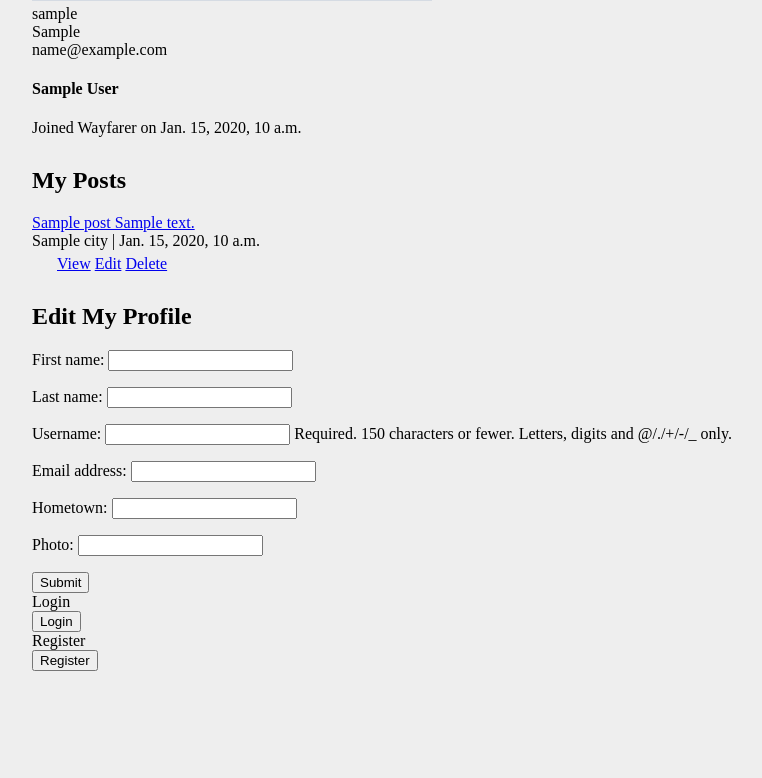
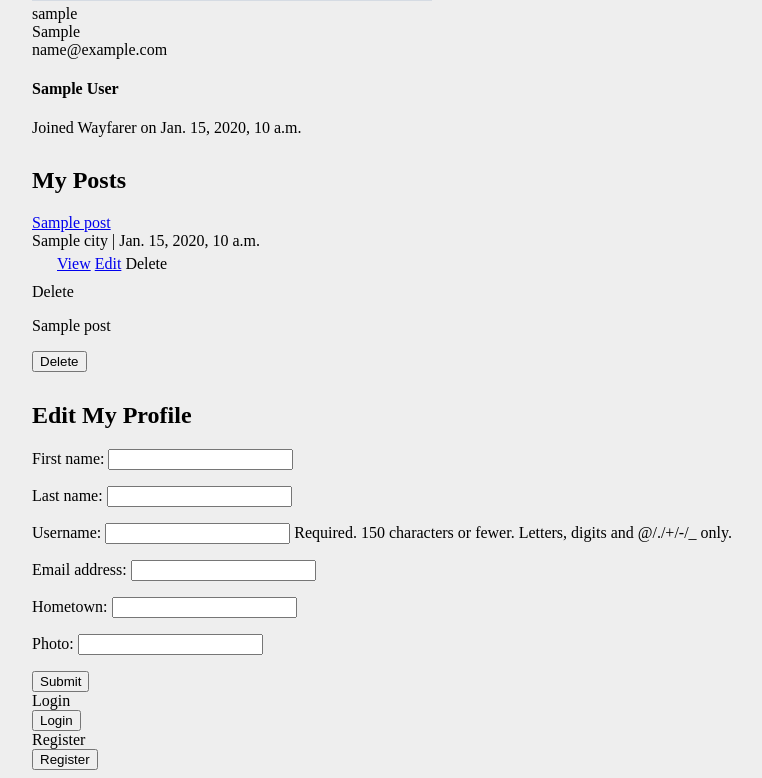
Before and after one commit to jasonhawkharris/wayfarer, a Django app: page /settings/ in a window 1280 px wide. Shown: the part 2184-2962 px from the top of the page, without its empty margins (198-960 px from the left). Before the commit the page ends 2855 px from the top, so only its background shows below. Run offline with Django 3.2, Linux system fonts and the light colour scheme; a user stored in the database is signed in; tables that the repository leaves empty hold one stand-in row (values such as "Sample post"); grey boxes marked "Sample" are stand-in pictures; some libraries are stand-ins or nearby versions.

Commit message:
delete modal renders and deletes

```diff
--- a/main_app/templates/base.html
+++ b/main_app/templates/base.html
@@ -185,12 +185,16 @@
 
 
 
+
     <script>
         $('#login-link').on('click', function () {
             $('#login-modal').modal('show');
         });
         $('#register-link').on('click', function () {
             $('#register-modal').modal('show');
+        })
+        $('#delete-link').on('click', function(){
+            $('#delete-modal').modal('show');
         })
 
 
--- a/main_app/templates/settings.html
+++ b/main_app/templates/settings.html
@@ -63,7 +63,6 @@
                         <div class="content">
                             <a href="{% url 'post' post.id %}" class="header">
                                 {{ post.title }}
-                                {{post.content}}
                             </a>
                             <div class="description">
                                 {{ post.city }} | {{ post.publish_date }}
@@ -72,8 +71,20 @@
                         <div class="ui mini buttons">
                             <a href="{% url 'post' post.id %}" class="ui green button">View</a>
                             <a class="ui blue button" href="{% url 'update_post' post.id %}">Edit</a>
-                            <a class="ui red button" href="{% url 'post_delete' post.id %}">Delete</a>
+                            <a class="ui icon red button"  data-tooltip="This will DELETE your post."  data-inverted="" id="delete-link">Delete</a>
                         </div>
+                    </div>
+
+    <!-- DELETE MODAL-->
+                    <div class="ui tiny modal" id="delete-modal">
+                        <div class="header">Delete</div>
+                            <div class="content">
+                                <form class="ui form" action="{% url 'post_delete' post.id%}" method="POST">
+                                    {% csrf_token %}
+                                    <p>{{ post.title }}</p>
+                                <input type="submit" class="ui primary button" value="Delete">
+                                </form>
+                            </div>
                     </div>
                     {% endfor %}
                 </div>
@@ -94,6 +105,7 @@
             </div>
         </div>
     </div>
+
     <script>
         $('.tabular.menu .item').tab();
     </script>
--- a/main_app/views.py
+++ b/main_app/views.py
@@ -1,6 +1,8 @@
 from django.http import request
 from django.shortcuts import render, redirect
 from .models import City, Post, Profile
+from django.contrib import messages
+from popup_field.views import PopupCRUDViewSet
 from django.contrib.auth import login, authenticate
 from django.contrib.auth.models import User
 from django.contrib.auth.forms import UserCreationForm
@@ -104,8 +106,12 @@
 
 
 def post_delete(request, post_id):
-    Post.objects.get(id=post_id).delete()
-    return redirect("settings")
+        # messages.warning(request, 'This post will be deleted.')
+    if request.method ==  'POST':
+        print(post_id)
+        Post.objects.get(id=post_id).delete()
+        return redirect('settings')
+
 
 
 
--- a/requirements.txt
+++ b/requirements.txt
@@ -1,6 +1,7 @@
 asgiref==3.2.10
 autopep8==1.5.4
 Django==3.1.2
+django-popup-field==0.1.6
 psycopg2-binary==2.8.6
 pycodestyle==2.6.0
 pytz==2020.1
```
